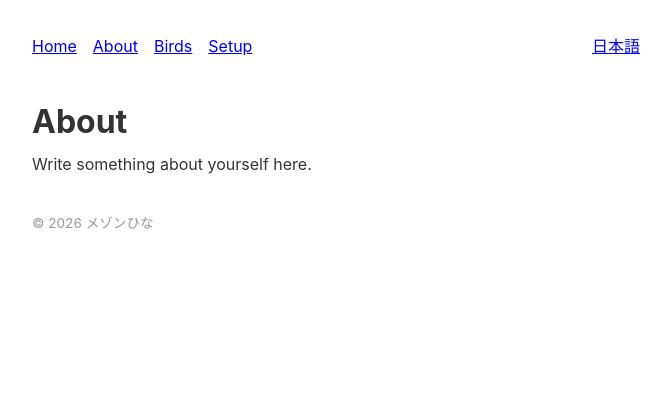
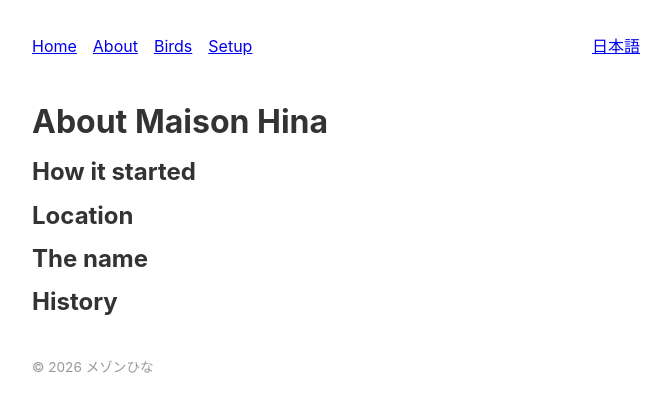
Before and after one commit to tagawa/maison-hina, a Jekyll site: the page built from en/about.md, in a window 1280 px wide. Shown: the top 412 px of the page, without its empty margins (304-975 px from the left). Built offline with Jekyll 4.4.1, drawn with Linux system fonts in a browser that asks for light colours; comment, search, counter and statistics services are not loaded.

Commit message:
Enhance About page with JSON-LD and new sections
Added structured data and expanded content sections.

```diff
--- a/en/about.md
+++ b/en/about.md
@@ -1,7 +1,27 @@
 ---
 title: About
+json_ld:
+  "@context": "https://schema.org"
+  "@type": "AboutPage"
+  name: "About Maison Hina"
+  url: "https://maison-hina.com/en/about"
+  inLanguage: "en"
 ---
 
-# About
+# About Maison Hina
 
-Write something about yourself here.
+## How it started
+
+<!-- TODO: Why the nest box was set up -->
+
+## Location
+
+<!-- TODO: Where it is (as much detail as you're comfortable sharing) -->
+
+## The name
+
+<!-- TODO: How the name メゾンひな came about -->
+
+## History
+
+<!-- TODO: How long it's been running, notable years/events -->
```
